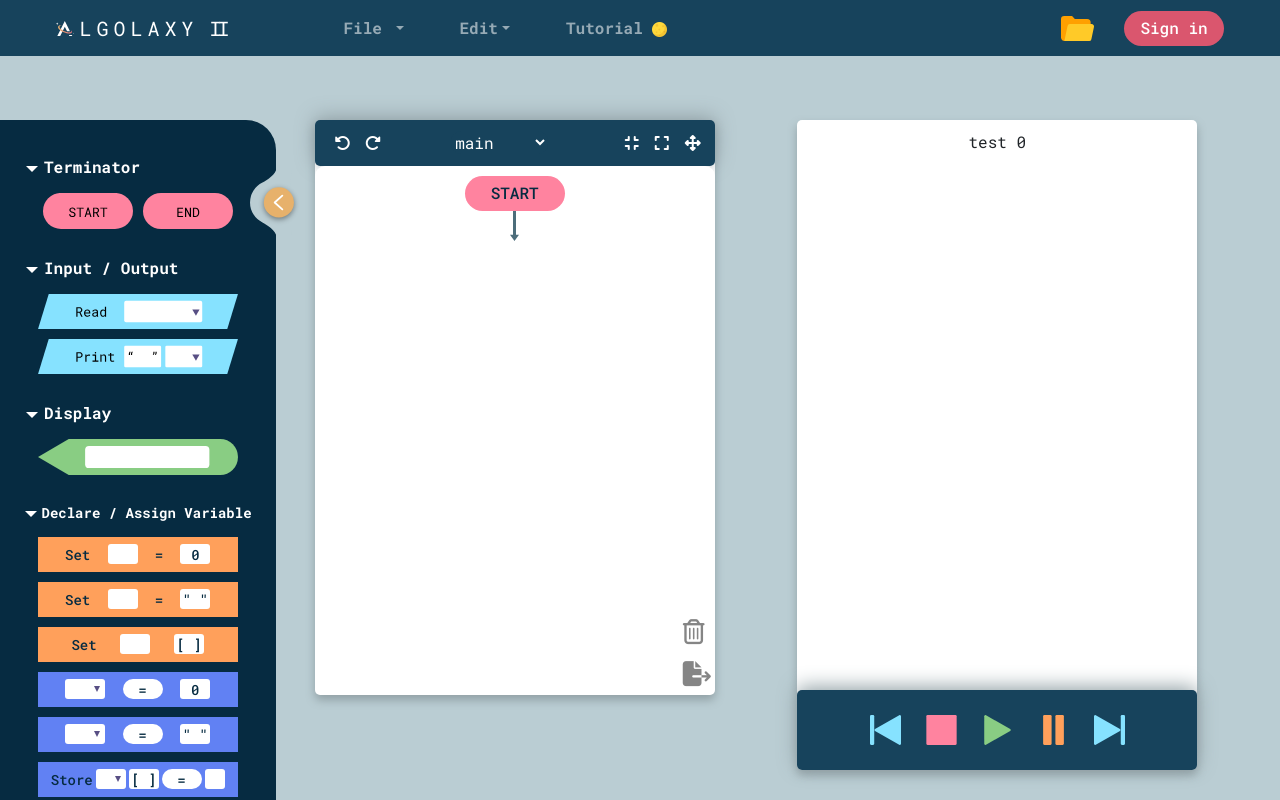
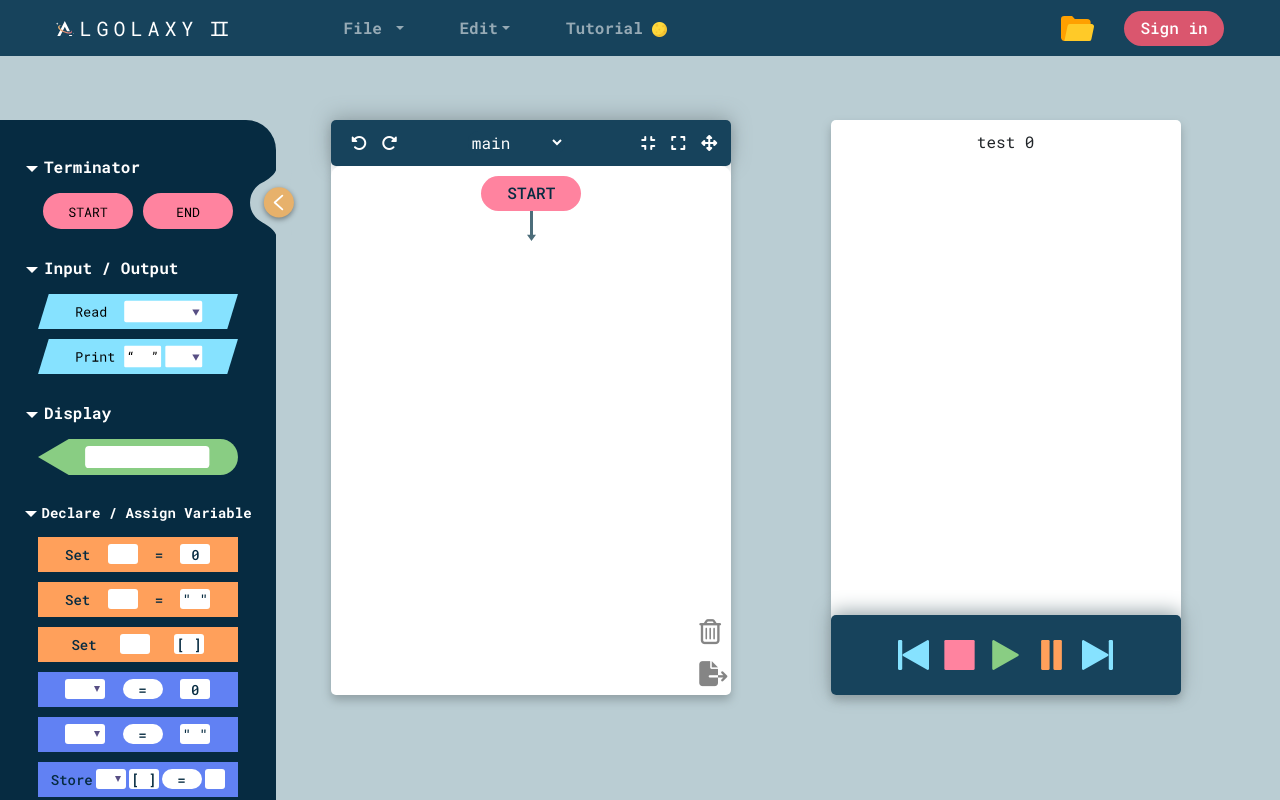
Before and after one commit to yingspvd/Algolaxy, a Vue app in the folder frontend/: page /#/ in a window 1280 px wide. Built offline with nearby package versions, Linux system fonts and the light colour scheme; what vue-particles would draw is missing.

Commit message:
Edit Responsive

```diff
--- a/frontend/src/components/Animation.vue
+++ b/frontend/src/components/Animation.vue
@@ -65,7 +65,7 @@ export default {};
 <style scoped>
 #container {
   width: 500px;
-  height: 700px;
+  height: 650px;
   display: flex;
   flex-direction: column;
   align-items: center;
@@ -111,50 +111,73 @@ export default {};
   margin-right: 60px;
 }
 
-@media screen and (max-width: 1439px) {
+@media screen and (max-width: 1500px) {
   #container {
     display: flex;
     flex-direction: column;
     align-items: center;
     width: 450px;
-    height: 650px;
-    /* margin-left: 65px; */
+    height: 625px;
     border-radius: 5px;
     background-color: var(--white-gray);
   }
 }
-@media screen and (max-width: 1310px) {
-  #container {
-    display: flex;
-    flex-direction: column;
-    align-items: center;
-    width: 425px;
-    height: 650px;
-    /* margin-left: 65px; */
-    border-radius: 5px;
-    background-color: var(--white-gray);
-  }
-}
-@media screen and (max-width: 1280px) {
+
+@media screen and (max-width: 1440px) {
   #container {
     display: flex;
     flex-direction: column;
     align-items: center;
     width: 400px;
-    height: 650px;
-    /* margin-left: 65px; */
+    height: 600px;
     border-radius: 5px;
     background-color: var(--white-gray);
   }
 }
-@media screen and (max-width: 1210px) {
+
+@media screen and (max-width: 1320px) {
   #container {
     display: flex;
     flex-direction: column;
     align-items: center;
-    width: 375px;
-    height: 650px;
-    /* margin-left: 65px; */
+    width: 350px;
+    height: 575px;
+    border-radius: 5px;
+    background-color: var(--white-gray);
+  }
+}
+
+@media screen and (max-width: 1220px) {
+  #container {
+    display: flex;
+    flex-direction: column;
+    align-items: center;
+    width: 300px;
+    height: 550px;
+    border-radius: 5px;
+    background-color: var(--white-gray);
+  }
+}
+
+@media screen and (max-width: 1120px) {
+  #container {
+    display: flex;
+    flex-direction: column;
+    align-items: center;
+    width: 275px;
+    height: 550px;
+    border-radius: 5px;
+    background-color: var(--white-gray);
+  }
+}
+
+@media screen and (max-width: 1050px) {
+  #container {
+    display: flex;
+    flex-direction: column;
+    align-items: center;
+    width: 275px;
+    height: 550px;
     border-radius: 5px;
     background-color: var(--white-gray);
   }
```
